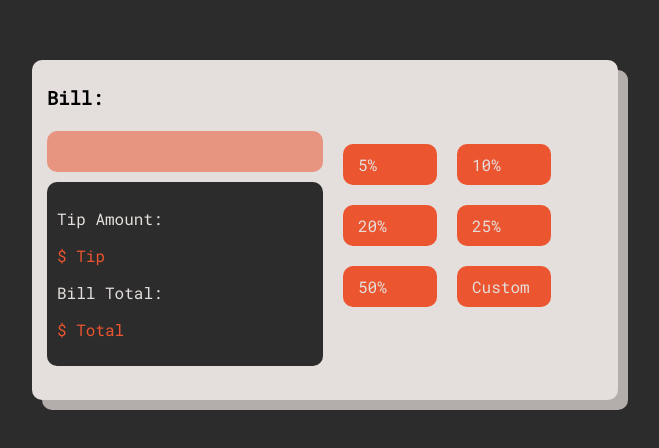
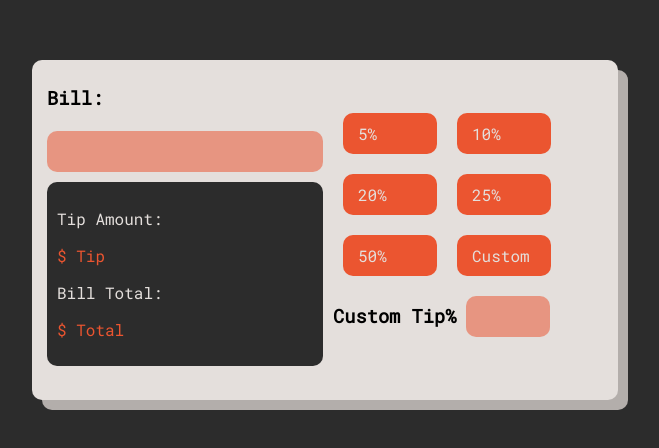
Before and after one commit to johnathanmann/tip-calculator, a React (Create React App) app: page / in a window 1280 px wide. Shown: the part 178-626 px from the top of the page, without its empty margins (315-974 px from the left). Built offline with nearby package versions, Linux system fonts and the light colour scheme.

Commit message:
Custom tip feild added

```diff
--- a/src/App.js
+++ b/src/App.js
@@ -1,6 +1,9 @@
 import './styles.css';
 
 function App() {
+  function findTip(percentage){
+    console.log(percentage)
+  }
   return (
     <div className="app">
       <div id="calculator">
@@ -17,12 +20,14 @@ function App() {
         </div>
         </section>
         <section id="column-2">
-          <button>5%</button>
-          <button>10%</button>
-          <button>20%</button>
-          <button>25%</button>
-          <button>50%</button>
-          <button>Custom</button>
+          <button onClick={findTip(5)}>5%</button>
+          <button onClick={findTip(10)}>10%</button>
+          <button onClick={findTip(20)}>20%</button>
+          <button onClick={findTip(25)}>25%</button>
+          <button onClick={findTip(50)}>50%</button>
+          <button onClick={findTip()}>Custom</button><br/>
+          <label htmlFor="bill"><h3 id="bill-label" className='inline'>Custom Tip%</h3></label>
+          <input type="text" className='inline' id="customTip" name="bill"/>
         </section>
       </div>
     </div>
--- a/src/styles.css
+++ b/src/styles.css
@@ -29,7 +29,7 @@
   padding: 5px 5px 15px 5px;
 }
 
-input, input:active, input:hover{
+#bill{
   all: unset;
   outline: none;
   background-color: #eb553086;
@@ -80,6 +80,23 @@ button{
   border-radius: 10px;
 }
 
+.inline{
+  display: inline;
+}
+
+#customTip{
+  all: unset;
+  outline: none;
+  background-color: #eb553086;
+  color: var(--white);
+  border: none;
+  border-radius: 10px;
+  margin-bottom: 10px;
+  padding: 10px;
+  width: 5vw;
+  margin: 10px;
+}
+
 @media (max-width: 933px){
   #calculator{
     width: 60vw;
@@ -94,7 +111,7 @@ button{
   #calculator{
     width: 80vw;
   }
-  #total, input{
+  #total, #bill {
     width: 35vw;
   }
 }
```
